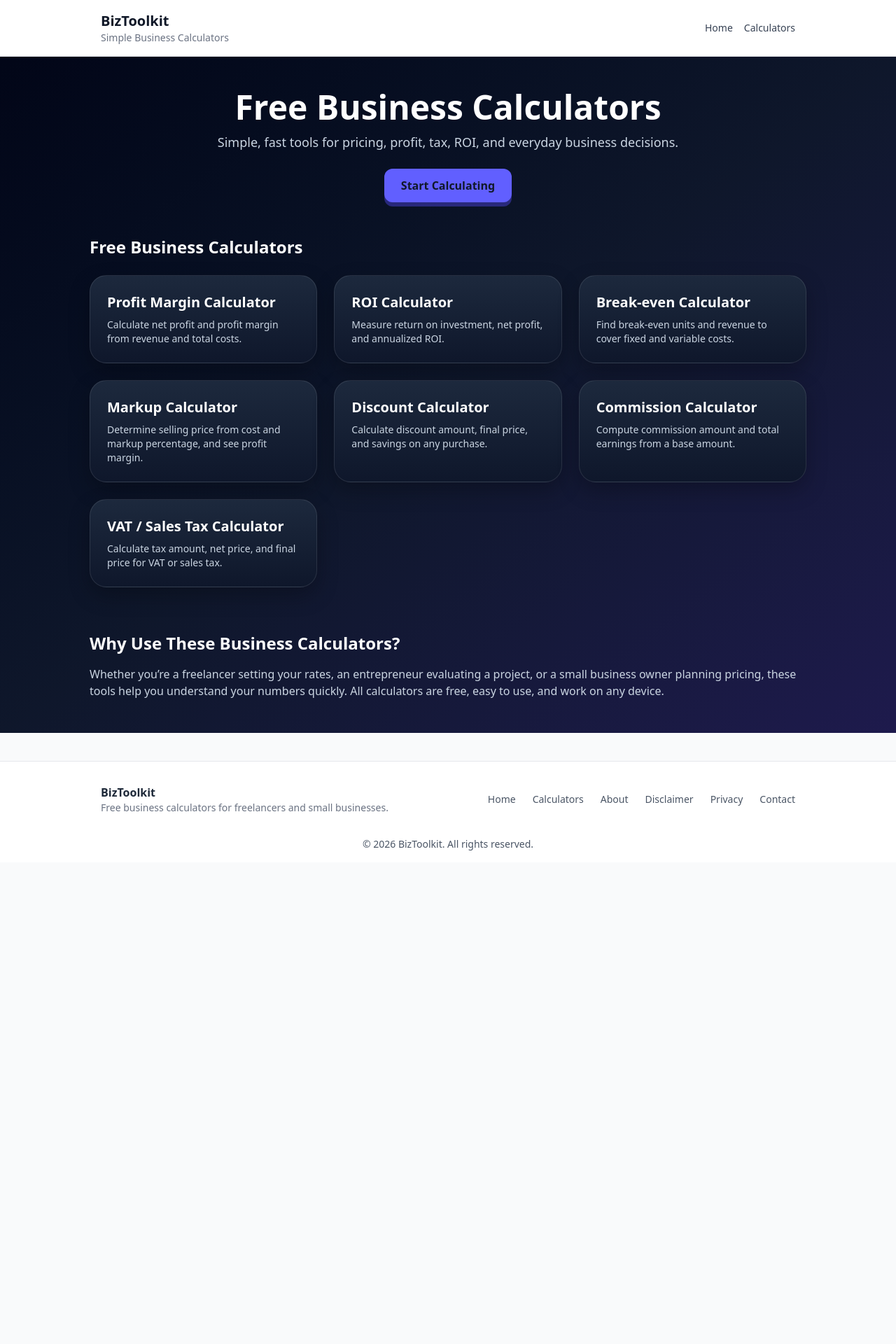
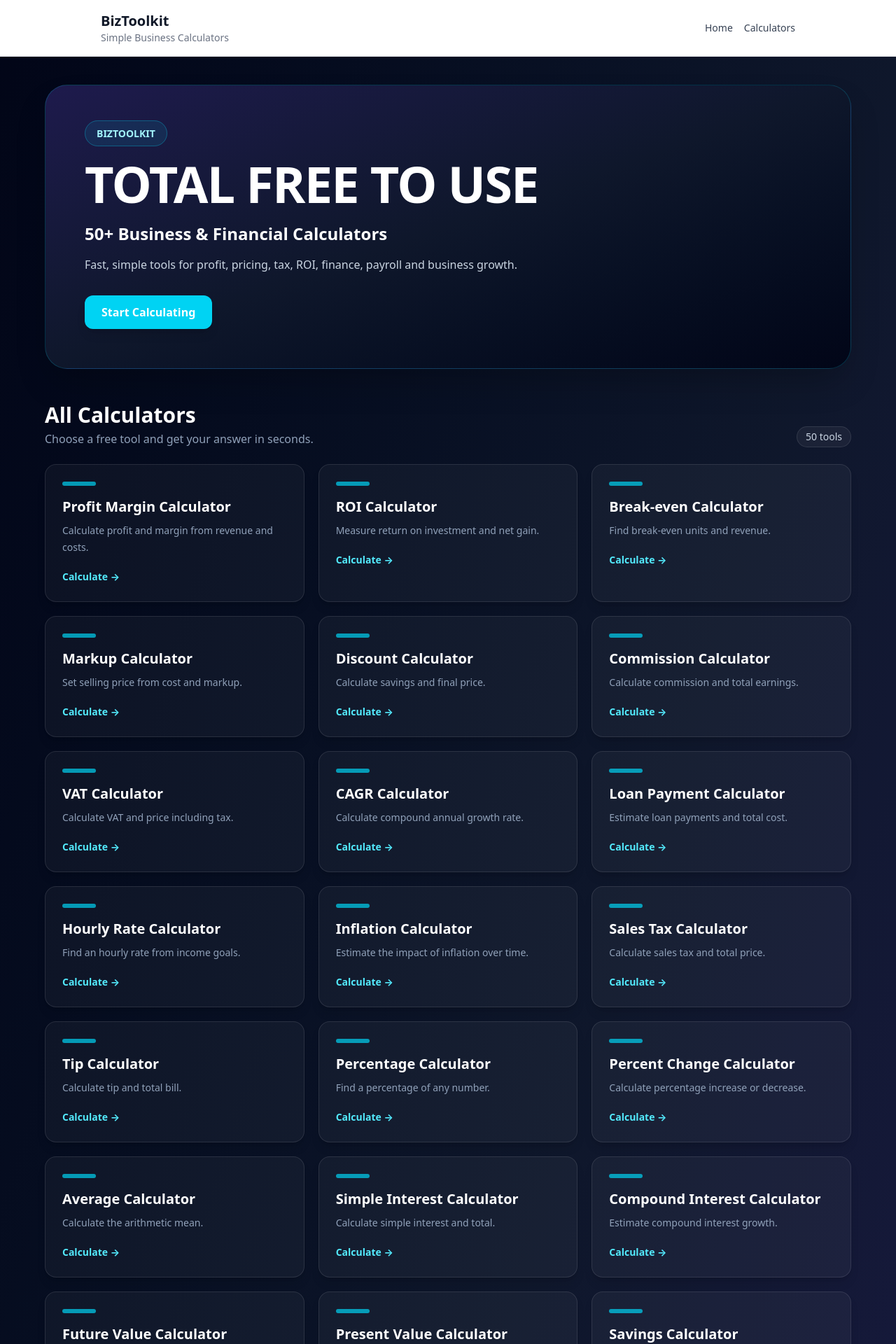
Before and after one commit to wakilmustaqeem/biztoolkit, a Next.js app: page / in a window 1280 px wide. Shown: the top 1920 px of the page at 70% size. Before the commit the page ends 1232 px from the top, so only its background shows below. Built offline with nearby package versions, Linux system fonts and the light colour scheme.

Commit message:
feat: expand homepage to 50 calculator catalog and premium hero

```diff
--- a/app/page.tsx
+++ b/app/page.tsx
@@ -2,54 +2,104 @@ import Link from "next/link";
 import type { Metadata } from "next";
 
 export const metadata: Metadata = {
-  title: "Free Business Calculators | BizToolkit",
-  description:
-    "Use free profit margin, ROI, break-even, markup, discount, commission, and VAT calculators for freelancers and small businesses.",
+  title: "BizToolkit — Free Business & Financial Calculators",
+  description: "50+ free business and financial calculators for profit, pricing, tax, ROI, finance, payroll and growth.",
   alternates: { canonical: "/" },
   openGraph: {
-    title: "Free Business Calculators | BizToolkit",
-    description:
-      "Calculate profit margin, ROI, break-even, markup, discounts, commissions, and VAT with free business tools.",
+    title: "BizToolkit — Free Business & Financial Calculators",
+    description: "50+ free business and financial calculators for everyday decisions.",
     url: "https://biztoolkit-ashy.vercel.app",
     type: "website",
   },
 };
 
 const calculators = [
-  { href: "/profit-margin-calculator", title: "Profit Margin Calculator", description: "Calculate net profit and profit margin from revenue and total costs." },
-  { href: "/roi-calculator", title: "ROI Calculator", description: "Measure return on investment, net profit, and annualized ROI." },
-  { href: "/break-even-calculator", title: "Break-even Calculator", description: "Find break-even units and revenue to cover fixed and variable costs." },
-  { href: "/markup-calculator", title: "Markup Calculator", description: "Determine selling price from cost and markup percentage, and see profit margin." },
-  { href: "/discount-calculator", title: "Discount Calculator", description: "Calculate discount amount, final price, and savings on any purchase." },
-  { href: "/commission-calculator", title: "Commission Calculator", description: "Compute commission amount and total earnings from a base amount." },
-  { href: "/vat-calculator", title: "VAT / Sales Tax Calculator", description: "Calculate tax amount, net price, and final price for VAT or sales tax." },
-];
+  ["profit-margin-calculator", "Profit Margin Calculator", "Calculate profit and margin from revenue and costs."],
+  ["roi-calculator", "ROI Calculator", "Measure return on investment and net gain."],
+  ["break-even-calculator", "Break-even Calculator", "Find break-even units and revenue."],
+  ["markup-calculator", "Markup Calculator", "Set selling price from cost and markup."],
+  ["discount-calculator", "Discount Calculator", "Calculate savings and final price."],
+  ["commission-calculator", "Commission Calculator", "Calculate commission and total earnings."],
+  ["vat-calculator", "VAT Calculator", "Calculate VAT and price including tax."],
+  ["cagr-calculator", "CAGR Calculator", "Calculate compound annual growth rate."],
+  ["loan-payment-calculator", "Loan Payment Calculator", "Estimate loan payments and total cost."],
+  ["hourly-rate-calculator", "Hourly Rate Calculator", "Find an hourly rate from income goals."],
+  ["inflation-calculator", "Inflation Calculator", "Estimate the impact of inflation over time."],
+  ["sales-tax-calculator", "Sales Tax Calculator", "Calculate sales tax and total price."],
+  ["tip-calculator", "Tip Calculator", "Calculate tip and total bill."],
+  ["percentage-calculator", "Percentage Calculator", "Find a percentage of any number."],
+  ["percent-change-calculator", "Percent Change Calculator", "Calculate percentage increase or decrease."],
+  ["average-calculator", "Average Calculator", "Calculate the arithmetic mean."],
+  ["simple-interest-calculator", "Simple Interest Calculator", "Calculate simple interest and total."],
+  ["compound-interest-calculator", "Compound Interest Calculator", "Estimate compound interest growth."],
+  ["future-value-calculator", "Future Value Calculator", "Calculate future investment value."],
+  ["present-value-calculator", "Present Value Calculator", "Discount future value to today."],
+  ["savings-calculator", "Savings Calculator", "Estimate savings growth with deposits."],
+  ["mortgage-calculator", "Mortgage Calculator", "Estimate monthly mortgage payments."],
+  ["debt-to-income-calculator", "Debt-to-Income Calculator", "Calculate your debt-to-income ratio."],
+  ["commission-rate-calculator", "Commission Rate Calculator", "Calculate commission from a sale."],
+  ["revenue-calculator", "Revenue Calculator", "Calculate revenue from units and price."],
+  ["cost-per-unit-calculator", "Cost Per Unit Calculator", "Calculate average cost per unit."],
+  ["gross-profit-calculator", "Gross Profit Calculator", "Calculate gross profit from sales and COGS."],
+  ["gross-margin-calculator", "Gross Margin Calculator", "Calculate gross profit margin."],
+  ["net-profit-calculator", "Net Profit Calculator", "Calculate net profit after expenses."],
+  ["net-margin-calculator", "Net Margin Calculator", "Calculate net profit margin."],
+  ["operating-margin-calculator", "Operating Margin Calculator", "Calculate operating profit margin."],
+  ["ebitda-calculator", "EBITDA Calculator", "Calculate EBITDA from earnings components."],
+  ["cash-flow-calculator", "Cash Flow Calculator", "Calculate net cash flow."],
+  ["roi-percentage-calculator", "ROI Percentage Calculator", "Calculate ROI as a percentage."],
+  ["break-even-units-calculator", "Break-even Units Calculator", "Find units required to break even."],
+  ["markup-percentage-calculator", "Markup Percentage Calculator", "Calculate markup over cost."],
+  ["price-after-discount-calculator", "Price After Discount Calculator", "Calculate final price after discount."],
+  ["sales-growth-calculator", "Sales Growth Calculator", "Calculate sales growth percentage."],
+  ["customer-acquisition-cost-calculator", "Customer Acquisition Cost Calculator", "Calculate average customer acquisition cost."],
+  ["customer-lifetime-value-calculator", "Customer Lifetime Value Calculator", "Estimate customer lifetime value."],
+  ["inventory-turnover-calculator", "Inventory Turnover Calculator", "Calculate inventory turnover ratio."],
+  ["days-sales-inventory-calculator", "Days Sales Inventory Calculator", "Estimate average inventory days."],
+  ["payroll-tax-calculator", "Payroll Tax Calculator", "Estimate payroll tax from wages."],
+  ["hourly-to-salary-calculator", "Hourly to Salary Calculator", "Convert hourly pay to annual salary."],
+  ["salary-to-hourly-calculator", "Salary to Hourly Calculator", "Convert annual salary to hourly pay."],
+  ["overtime-pay-calculator", "Overtime Pay Calculator", "Calculate overtime earnings."],
+  ["loan-interest-calculator", "Loan Interest Calculator", "Estimate simple loan interest."],
+  ["savings-rate-calculator", "Savings Rate Calculator", "Calculate income saved as a percentage."],
+  ["business-growth-calculator", "Business Growth Calculator", "Calculate compound business growth."],
+  ["price-increase-calculator", "Price Increase Calculator", "Calculate a new price after an increase."],
+] as const;
 
 export default function Home() {
   return (
-    <div className="min-h-screen bg-gradient-to-br from-slate-950 via-slate-900 to-indigo-950 py-12 px-4">
-      <div className="max-w-5xl mx-auto text-center mb-12">
-        <h1 className="text-4xl sm:text-5xl font-black text-white mb-3">Free Business Calculators</h1>
-        <p className="text-lg text-slate-300 max-w-2xl mx-auto mb-6">Simple, fast tools for pricing, profit, tax, ROI, and everyday business decisions.</p>
-        <Link href="#calculators" className="inline-block bg-indigo-500 text-white px-6 py-3 rounded-xl font-bold shadow-[0_6px_0_rgba(79,70,229,0.45)] hover:bg-indigo-400 transition active:translate-y-1 active:shadow-none">Start Calculating</Link>
-      </div>
+    <main className="min-h-screen bg-gradient-to-br from-slate-950 via-slate-900 to-indigo-950 text-white px-4 py-10">
+      <section className="mx-auto max-w-6xl overflow-hidden rounded-[2rem] border border-cyan-400/20 bg-gradient-to-br from-indigo-950 via-slate-900 to-slate-950 p-8 shadow-2xl sm:p-14">
+        <div className="max-w-3xl">
+          <span className="rounded-full border border-cyan-400/30 bg-cyan-400/10 px-4 py-2 text-sm font-bold text-cyan-200">BIZTOOLKIT</span>
+          <h1 className="mt-6 text-5xl font-black tracking-tight sm:text-7xl">TOTAL FREE TO USE</h1>
+          <p className="mt-5 text-2xl font-bold text-white">50+ Business &amp; Financial Calculators</p>
+          <p className="mt-4 max-w-2xl text-slate-300">Fast, simple tools for profit, pricing, tax, ROI, finance, payroll and business growth.</p>
+          <Link href="#calculators" className="mt-8 inline-block rounded-xl bg-cyan-400 px-6 py-3 font-black text-slate-950 shadow-lg transition hover:-translate-y-0.5 hover:bg-cyan-300">Start Calculating</Link>
+        </div>
+      </section>
 
-      <div id="calculators" className="max-w-5xl mx-auto">
-        <h2 className="text-2xl font-bold text-white mb-6">Free Business Calculators</h2>
-        <div className="grid gap-6 sm:grid-cols-2 lg:grid-cols-3">
-          {calculators.map((calc) => (
-            <Link key={calc.href} href={calc.href} className="rounded-3xl bg-gradient-to-b from-slate-800 to-slate-900 p-6 border border-white/10 shadow-[0_12px_30px_rgba(0,0,0,0.25)] hover:shadow-[0_20px_45px_rgba(0,0,0,0.35)] hover:-translate-y-1 transition">
-              <h3 className="text-xl font-bold text-white mb-2">{calc.title}</h3>
-              <p className="text-slate-300 text-sm">{calc.description}</p>
+      <section id="calculators" className="mx-auto mt-12 max-w-6xl">
+        <div className="mb-6 flex items-end justify-between gap-4">
+          <div><h2 className="text-3xl font-black">All Calculators</h2><p className="mt-1 text-slate-400">Choose a free tool and get your answer in seconds.</p></div>
+          <span className="hidden rounded-full border border-white/10 bg-white/5 px-3 py-1 text-sm text-slate-300 sm:block">{calculators.length} tools</span>
+        </div>
+        <div className="grid gap-5 sm:grid-cols-2 lg:grid-cols-3">
+          {calculators.map(([slug, title, description]) => (
+            <Link key={slug} href={`/${slug}`} className="group rounded-2xl border border-white/10 bg-white/[0.04] p-6 shadow-lg transition hover:-translate-y-1 hover:border-cyan-400/40 hover:bg-white/[0.07]">
+              <div className="mb-4 h-1.5 w-12 rounded-full bg-cyan-400/70 transition-all group-hover:w-20" />
+              <h3 className="text-xl font-bold">{title}</h3>
+              <p className="mt-2 text-sm leading-6 text-slate-400">{description}</p>
+              <span className="mt-5 inline-block text-sm font-bold text-cyan-300">Calculate →</span>
             </Link>
           ))}
         </div>
-      </div>
+      </section>
 
-      <section className="max-w-5xl mx-auto mt-16 text-slate-300">
-        <h2 className="text-2xl font-semibold mb-4 text-white">Why Use These Business Calculators?</h2>
-        <p>Whether you’re a freelancer setting your rates, an entrepreneur evaluating a project, or a small business owner planning pricing, these tools help you understand your numbers quickly. All calculators are free, easy to use, and work on any device.</p>
+      <section className="mx-auto mt-16 max-w-6xl border-t border-white/10 pt-10 text-slate-300">
+        <h2 className="text-2xl font-bold text-white">Why BizToolkit?</h2>
+        <p className="mt-3 max-w-3xl leading-7">BizToolkit brings practical business and financial calculations into one free, mobile-friendly toolkit for entrepreneurs, freelancers, students and professionals.</p>
       </section>
-    </div>
+    </main>
   );
 }
```
